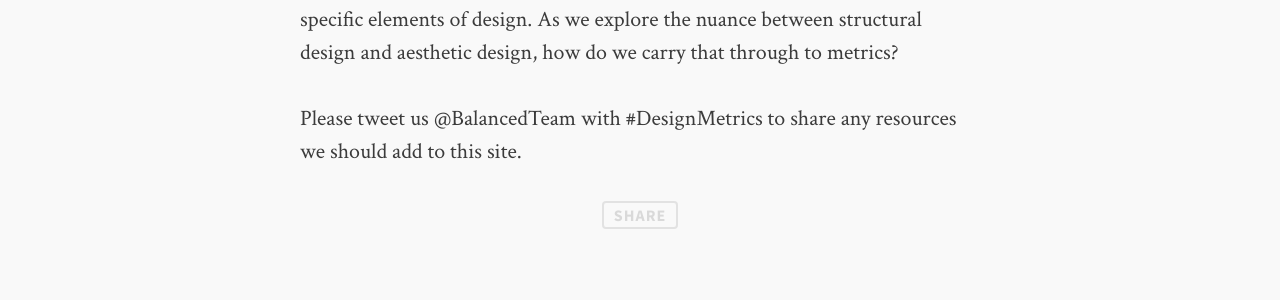
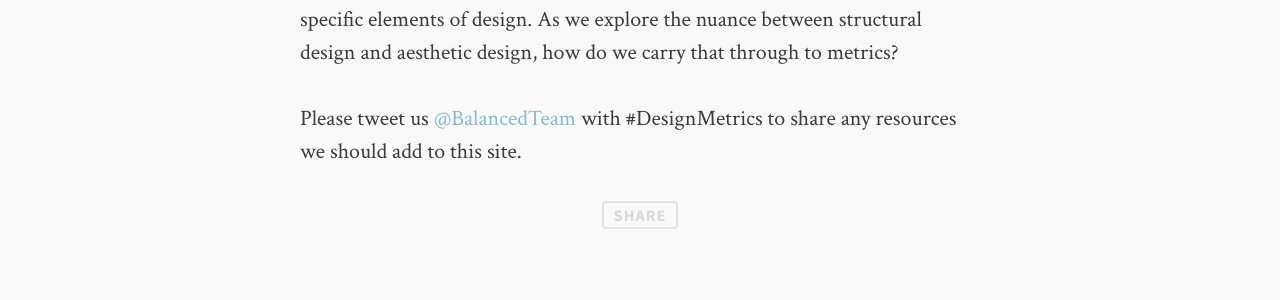
Before and after one commit to designmetrics/designmetrics.github.io, a Jekyll site: the page built from _posts/2014-01-29-design-metrics-matter.md, in a window 1280 px wide. Shown: the part 592-892 px from the top of the page. Built offline with Jekyll 4.4.1, drawn with Linux system fonts in a browser that asks for light colours; comment, search, counter and statistics services are not loaded; some of the changed lines change nothing that is shown.

```diff
--- a/_posts/2014-01-29-design-metrics-matter.md
+++ b/_posts/2014-01-29-design-metrics-matter.md
@@ -8,4 +8,4 @@
 
 We are just at the beginning of this movement.  There are many existing frameworks for measuring product success, but rarely are they attributed to specific elements of design.  As we explore the nuance between structural design and aesthetic design, how do we carry that through to metrics?
 
-Please tweet us @BalancedTeam with #DesignMetrics to share any resources we should add to this site.
+Please tweet us <a href="http://twitter.com/balancedteam">@BalancedTeam</a> with #DesignMetrics to share any resources we should add to this site.
```
